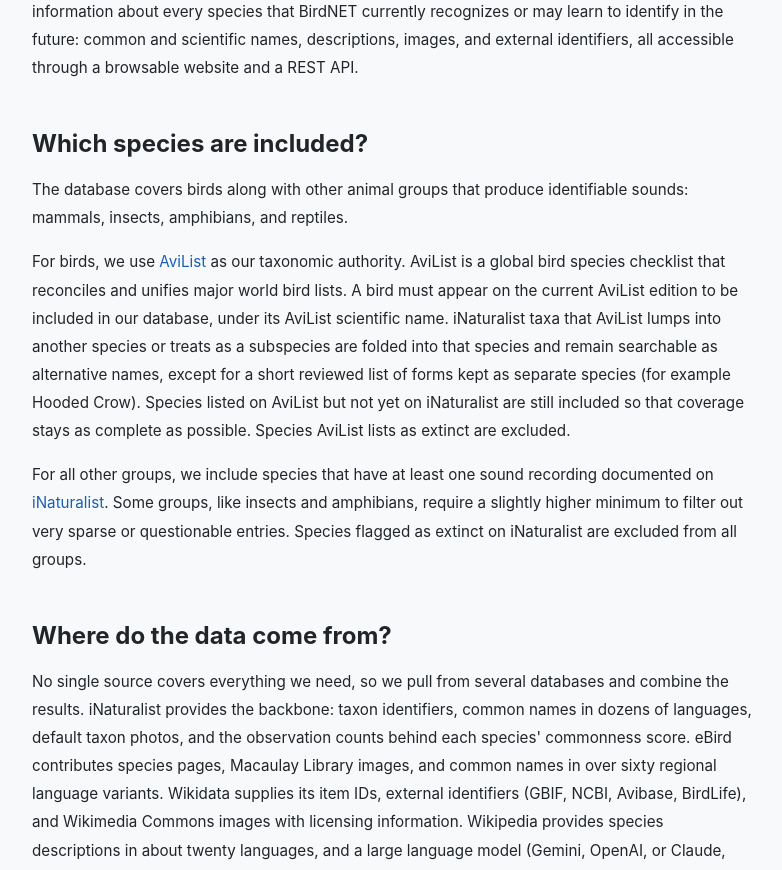
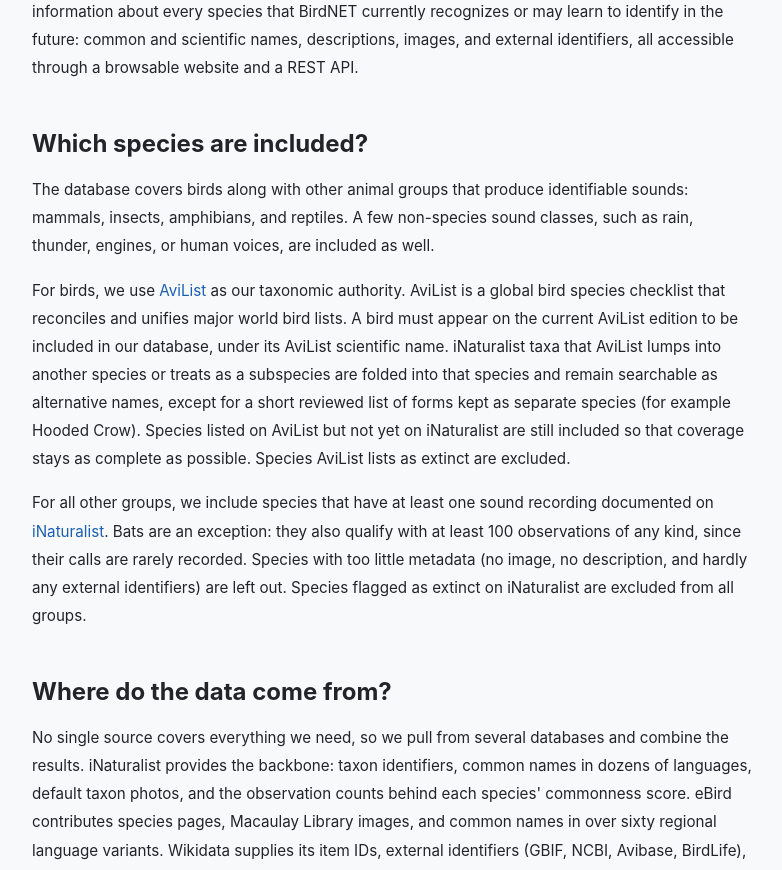
Before and after one commit to birdnet-team/birdnet-taxonomy, a FastAPI app: page /about in a window 1280 px wide. Shown: the part 208-1078 px from the top of the page, without its empty margins (74-856 px from the left). Run offline with FastAPI, Linux system fonts and the light colour scheme; some libraries are stand-ins or nearby versions.

Commit message:
Documentation consistency pass
- Pipeline: Build (step 11) now comes before Images (step 12), which reads
  the built metadata; AGENTS.md gains the Sound Classes step and the
  sound-class exception; Build also writes raw_data/taxonomy.json.
- LLM: docs said translation is disabled by default and never overwrites
  Wikipedia; it is enabled in config.yml and replaces per locale except
  where native text is substantive. Gemini default model and target
  locales corrected; CONTRIBUTING lists any of the three LLM keys.
- Fixed facts: eBird 63 locales, Turdus merula eBird code eurbla and iNat
  ID 12716, group_min_scores, pipe-separated CSV fields, Wikipedia covers 20
  languages, GBIF listed as a data source.
- utils.translate: MyMemory as default label; API keys read from .env too.
- Web server docs: run command, --workers, missing routes and lookup
  types, API image shape; API examples use current counts and image source
  names; description_source filter lists llm/llm_fallback.
- About page: bat inclusion rule instead of a non-existent higher minimum
  for insects/amphibians, four name sources, sound classes, BirdNET ID
  order as of the last reassignment; Download lists observation.org and
  Wikidata IDs.
- Repo name birdnet-taxonomy in links and user agents; API titled
  'BirdNET+ Taxonomy API'.

```diff
--- a/collectors/_common.py
+++ b/collectors/_common.py
@@ -1,5 +1,5 @@
 """
-Shared utilities for the species-data pipeline.
+Shared utilities for the BirdNET+ Taxonomy pipeline.
 
 Provides common infrastructure used by all collectors and build steps:
   - Path constants (ROOT, RAW_DIR)
@@ -27,7 +27,7 @@ ROOT = Path(__file__).resolve().parent.parent
 RAW_DIR = ROOT / "raw_data"
 MANUAL_ALIASES_FILE = ROOT / "overrides" / "species_aliases.csv"
 
-USER_AGENT = "BirdNET Species Metadata Crawler (https://github.com/birdnet-team/species-data)"
+USER_AGENT = "BirdNET Species Metadata Crawler (https://github.com/birdnet-team/birdnet-taxonomy)"
 
 
 # ---------------------------------------------------------------------------
--- a/collectors/ebird.py
+++ b/collectors/ebird.py
@@ -5,7 +5,7 @@ Fetch species descriptions, images, and common names from eBird.
 Phase 1 (scraper): Scrapes og:description and og:image meta tags from eBird
   species pages. Only applies to bird species that have an eBird species code.
 
-Phase 2 (names): Downloads the eBird taxonomy CSV for 62 locales to collect
+Phase 2 (names): Downloads the eBird taxonomy CSV for 63 locales to collect
   common names in all available languages. Outputs ebird_names.json.
 
 Output:
--- a/collectors/observationorg.py
+++ b/collectors/observationorg.py
@@ -43,7 +43,7 @@ GBIF_SYNONYMS_URL = "https://api.gbif.org/v1/species/{key}/synonyms"
 
 # observation.org blocks generic bot user agents; use a browser-like one
 _OBS_USER_AGENT = ("Mozilla/5.0 (compatible; BirdNET/1.0; "
-                   "+https://github.com/birdnet-team/species-data)")
+                   "+https://github.com/birdnet-team/birdnet-taxonomy)")
 
 _rate = RateLimiter(10)   # no documented rate limit
 _gbif_rate = RateLimiter(20)
--- a/config.py
+++ b/config.py
@@ -1,5 +1,5 @@
 """
-Shared configuration loader for the species-data pipeline.
+Shared configuration loader for the BirdNET+ Taxonomy pipeline.
 
 Reads config.yml from the project root and provides typed access
 to all settings. All scripts should use this instead of hardcoding values.
--- a/utils/translate.py
+++ b/utils/translate.py
@@ -17,7 +17,7 @@ from urllib.request import Request, urlopen
 
 from tqdm import tqdm
 
-from config import load_config
+from config import load_config, load_env_value
 from collectors._common import RAW_DIR, USER_AGENT, RateLimiter, load_json, save_json
 from utils.description_quality import word_count
 
@@ -425,7 +425,7 @@ def main() -> None:
     batch_size = max(1, args.batch_size or default_batch_size)
     batch_max_chars = max(1, args.batch_max_chars or default_batch_max_chars)
     min_source_words = args.min_source_words or default_min_source_words
-    api_key = os.environ.get(args.api_key_env, "").strip() if args.api_key_env else ""
+    api_key = load_env_value(args.api_key_env) if args.api_key_env else ""
     email = (args.email or "").strip()
 
     wiki = load_json(args.input)
--- a/web/server.py
+++ b/web/server.py
@@ -68,7 +68,7 @@ _SPECIES_EXAMPLE: dict[str, Any] = {
         "src": "https://static.inaturalist.org/photos/123/original.jpeg",
         "thumb": "https://birdnet.cornell.edu/taxonomy/api/image/Anas%20platyrhynchos?size=thumb",
         "medium": "https://birdnet.cornell.edu/taxonomy/api/image/Anas%20platyrhynchos?size=medium",
-        "source": "inat",
+        "source": "iNaturalist",
         "author": "anonymous",
         "license": "cc-by-sa",
     },
@@ -126,7 +126,7 @@ class SpeciesRecord(BaseModel):
     birdlife_id: Optional[int] = Field(None, examples=[22680186])
     wikidata_qid: Optional[str] = Field(None, description="Wikidata item ID", examples=["Q25348"])
     commonness: Optional[float] = Field(
-        None, description="Percentile (0-100) of iNaturalist observations within the taxon group",
+        None, description="How often the species is observed on iNaturalist, as a percentile (0-100) within its taxon group; not abundance",
         examples=[100.0])
 
     @field_validator("birdlife_id", "gbif_id", "ncbi_id", "inat_id",
@@ -143,7 +143,7 @@ class SpeciesRecord(BaseModel):
             "src": "https://static.inaturalist.org/photos/123/original.jpeg",
             "thumb": "https://birdnet.cornell.edu/taxonomy/api/image/Anas%20platyrhynchos?size=thumb",
             "medium": "https://birdnet.cornell.edu/taxonomy/api/image/Anas%20platyrhynchos?size=medium",
-            "source": "inat",
+            "source": "iNaturalist",
             "author": "anonymous",
             "license": "cc-by-sa",
         }],
@@ -174,7 +174,7 @@ class SpeciesRecord(BaseModel):
 class PaginatedSpecies(BaseModel):
     """Paginated list of species records."""
     taxonomy_version: str = Field(..., examples=[_taxonomy_version])
-    total: int = Field(..., examples=[13361])
+    total: int = Field(..., examples=[16536])
     page: int = Field(..., examples=[1])
     per_page: int = Field(..., examples=[50])
     results: list[dict[str, Any]] = Field(...)
@@ -183,7 +183,7 @@ class PaginatedSpecies(BaseModel):
         "json_schema_extra": {
             "examples": [{
                 "taxonomy_version": _taxonomy_version,
-                "total": 13361,
+                "total": 16536,
                 "page": 1,
                 "per_page": 2,
                 "results": [_SPECIES_LIST_EXAMPLE],
@@ -213,15 +213,15 @@ class SearchResponse(PaginatedSpecies):
 class StatsResponse(BaseModel):
     """Dataset statistics."""
     taxonomy_version: str = Field(..., examples=[_taxonomy_version])
-    total_species: int = Field(..., examples=[13361])
-    groups: dict[str, int] = Field(..., examples=[{"Aves": 11157, "Mammalia": 1087, "Insecta": 566, "Amphibia": 540, "Reptilia": 11}])
+    total_species: int = Field(..., examples=[16536])
+    groups: dict[str, int] = Field(..., examples=[{"Aves": 11022, "Mammalia": 1166, "Insecta": 2195, "Amphibia": 1940, "Reptilia": 204, "Anthropogenic": 6, "Geophony": 3}])
     locales: list[str] = Field(..., examples=[["af", "ar", "bg", "de", "es", "fr", "ja", "ko", "zh"]])
 
 
 class GroupCount(BaseModel):
     """Taxon group with species count."""
     name: str = Field(..., examples=["Aves"])
-    count: int = Field(..., examples=[11157])
+    count: int = Field(..., examples=[11022])
 
 WEB_DIR = Path(__file__).resolve().parent
 TEMPLATES_DIR = WEB_DIR / "templates"
@@ -250,7 +250,7 @@ _root_path = load_root_path()
 _host_name = load_host_name()
 _site_title = "BirdNET+ Taxonomy"
 
-USER_AGENT = "BirdNET Species Data Bot (https://github.com/birdnet-team/species-data)"
+USER_AGENT = "BirdNET Species Data Bot (https://github.com/birdnet-team/birdnet-taxonomy)"
 
 # ---------------------------------------------------------------------------
 # Data loading
@@ -447,7 +447,7 @@ async def lifespan(application: FastAPI):
 
 
 app = FastAPI(
-    title=f"BirdNET Species Metadata API {_taxonomy_version}".strip(),
+    title=f"BirdNET+ Taxonomy API {_taxonomy_version}".strip(),
     description="Browse and query species metadata for BirdNET models.",
     version="1.0.0",
     lifespan=lifespan,
@@ -970,7 +970,7 @@ async def api_search(
     group: str = Query("", description="Filter by taxon group"),
     has_image: str = Query("", description="Filter: true/false"),
     has_description: str = Query("", description="Filter: true/false"),
-    description_source: str = Query("", description="Filter by source (wikipedia, ebird)"),
+    description_source: str = Query("", description="Filter by source (wikipedia, ebird, llm, llm_fallback)"),
     min_commonness: Optional[float] = Query(None, ge=0, le=100, description="Minimum commonness (0-100)"),
     max_commonness: Optional[float] = Query(None, ge=0, le=100, description="Maximum commonness (0-100)"),
     sort: str = Query("", description="Sort field (prefix '-' for desc, e.g. -commonness)"),
@@ -1044,7 +1044,7 @@ async def api_species_list(
     group: str = Query("", description="Filter by taxon group"),
     has_image: str = Query("", description="Filter: true/false"),
     has_description: str = Query("", description="Filter: true/false"),
-    description_source: str = Query("", description="Filter by source (wikipedia, ebird)"),
+    description_source: str = Query("", description="Filter by source (wikipedia, ebird, llm, llm_fallback)"),
     min_commonness: Optional[float] = Query(None, ge=0, le=100, description="Minimum commonness (0-100)"),
     max_commonness: Optional[float] = Query(None, ge=0, le=100, description="Maximum commonness (0-100)"),
     sort: str = Query("", description="Sort field (prefix '-' for desc, e.g. -commonness)"),
--- a/web/templates/about.html
+++ b/web/templates/about.html
@@ -49,7 +49,9 @@
 
 <p>
     The database covers birds along with other animal groups that produce
-    identifiable sounds: mammals, insects, amphibians, and reptiles.
+    identifiable sounds: mammals, insects, amphibians, and reptiles. A few
+    non-species sound classes, such as rain, thunder, engines, or human voices,
+    are included as well.
 </p>
 
 <p>
@@ -68,9 +70,11 @@
 <p>
     For all other groups, we include species that have at least one sound
     recording documented on <a href="https://www.inaturalist.org">iNaturalist</a>.
-    Some groups, like insects and amphibians, require a slightly higher minimum
-    to filter out very sparse or questionable entries. Species flagged as
-    extinct on iNaturalist are excluded from all groups.
+    Bats are an exception: they also qualify with at least 100 observations of
+    any kind, since their calls are rarely recorded. Species with too little
+    metadata (no image, no description, and hardly any external identifiers)
+    are left out. Species flagged as extinct on iNaturalist are excluded from
+    all groups.
 </p>
 
 <h2>Where do the data come from?</h2>
@@ -131,7 +135,7 @@
 <h2>How do names and descriptions work?</h2>
 
 <p>
-    Common names come from three sources that complement each other. For
+    Common names come from four sources that complement each other. For
     birds, the primary English name is taken from
     <a href="https://avilist.org">AviList</a>, our taxonomic authority,
     ensuring consistency with the accepted species list. eBird provides
@@ -161,10 +165,11 @@
     formatted as a five-digit number with a "BN" prefix. Birds use BN00001 to
     BN19999 (for example BN00483, the Mallard), other animals BN20000 to
     BN89999, and non-species sound classes such as rain or engines BN90000 to
-    BN99999; within each range, IDs follow the alphabetical order of scientific
-    names. These identifiers let downstream systems reference a species without
-    worrying about taxonomic name changes. The mapping is stored persistently
-    and new species receive the next available number in their range. Before the 1.0 release,
+    BN99999. Within each range, IDs were assigned in alphabetical order of
+    scientific names at the last reassignment; species added later receive the
+    next available number in their range. These identifiers let downstream
+    systems reference a species without worrying about taxonomic name changes,
+    and the mapping is stored persistently. Before the 1.0 release,
     identifiers may be reassigned as a documented breaking change when taxonomy
     cleanup requires it; after 1.0 they are meant to remain constant.
 </p>
@@ -186,7 +191,7 @@
     programmatic access is provided through the
     <a href="{{ base }}/docs" target="_blank" rel="noopener noreferrer">REST API</a>.
     Source code and documentation live on
-    <a href="https://github.com/birdnet-team/species-data">GitHub</a>.
+    <a href="https://github.com/birdnet-team/birdnet-taxonomy">GitHub</a>.
 </p>
 
 </div>
--- a/web/templates/base.html
+++ b/web/templates/base.html
@@ -191,7 +191,7 @@
         <div class="container">
             {{ site_title }} &middot;
             <a href="{{ base }}/docs" target="_blank" rel="noopener noreferrer">REST API</a> &middot;
-            <a href="https://github.com/birdnet-team/species-data">GitHub</a>
+            <a href="https://github.com/birdnet-team/birdnet-taxonomy">GitHub</a>
         </div>
     </footer>
 </body>
--- a/web/templates/download.html
+++ b/web/templates/download.html
@@ -136,7 +136,7 @@
 <div class="dl-info">
     <h3>What's included</h3>
     <ul>
-        <li><strong>Identifiers</strong> — BirdNET ID, iNaturalist, eBird, GBIF, NCBI, Avibase, BirdLife, Macaulay Library, Xeno-Canto</li>
+        <li><strong>Identifiers</strong> — BirdNET ID, iNaturalist, eBird, GBIF, NCBI, Avibase, BirdLife, Macaulay Library, Xeno-Canto, observation.org, Wikidata</li>
         <li><strong>Taxonomy</strong> — scientific name, common name, taxon group</li>
         <li><strong>Commonness</strong> — how often a species is observed on iNaturalist, as a 0–100 percentile within its taxon group (not abundance)</li>
         <li><strong>Descriptions</strong> — species descriptions with source attribution</li>
```
Also changed, not shown: AGENTS.md (+12 -7 lines), CONTRIBUTING.md (+5 -2 lines), README.md.
